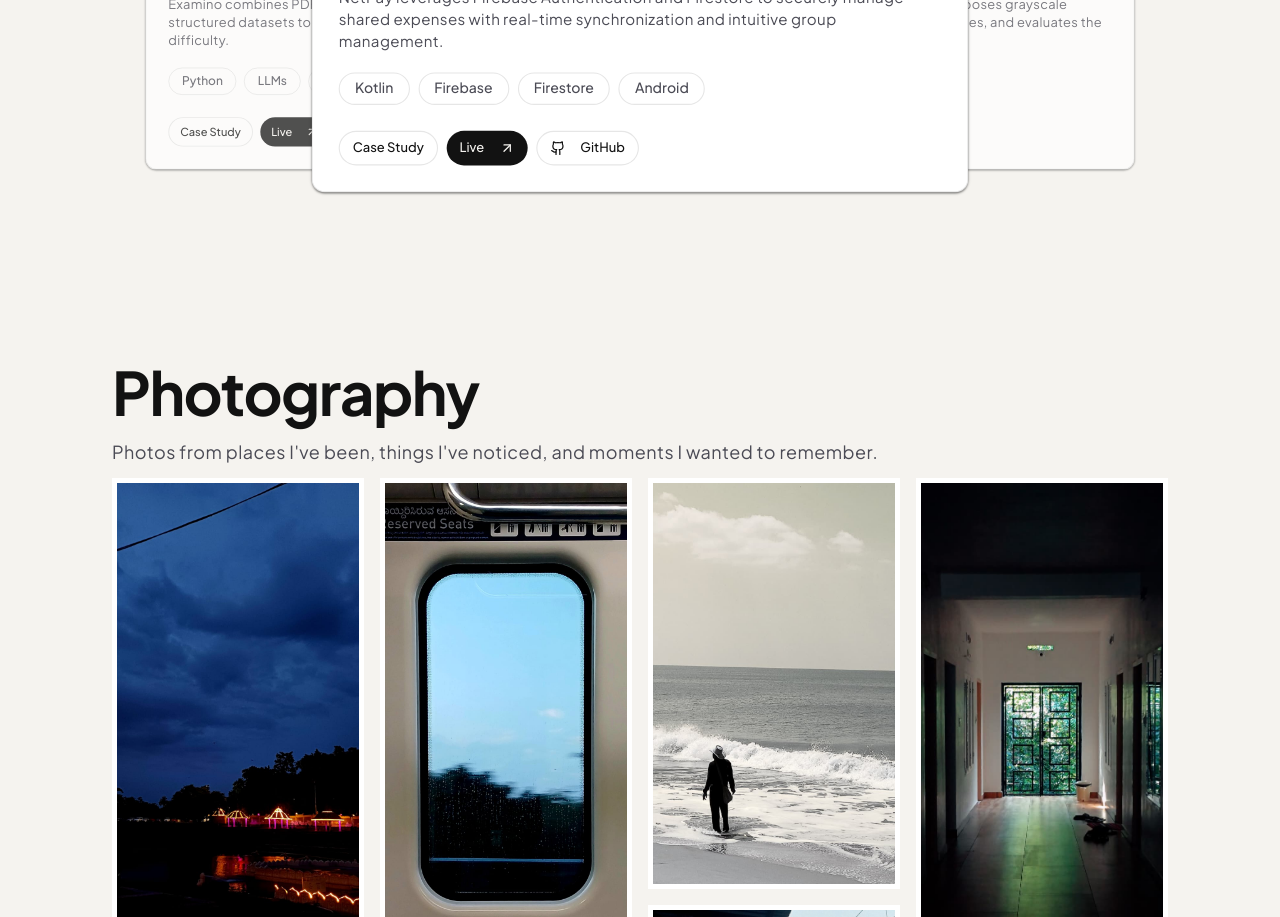
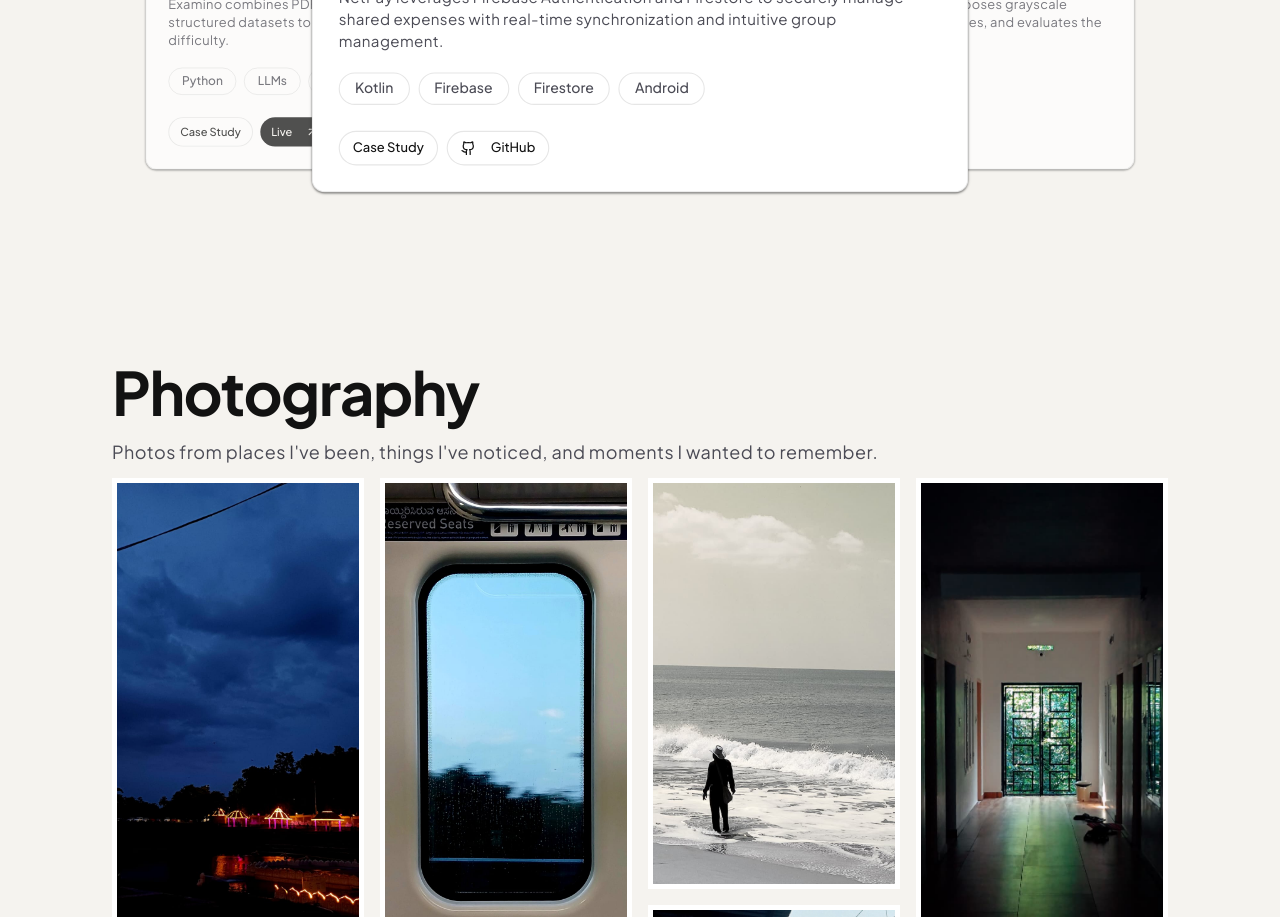
Before and after one commit to chitniskedar/kedar-portfolio, a React (Vite) app: page / in a window 1280 px wide. Shown: the part 1620-2537 px from the top of the page. Built offline with nearby package versions, Linux system fonts and the light colour scheme.

Commit message:
added live link for svd

```diff
--- a/src/content/projects.ts
+++ b/src/content/projects.ts
@@ -188,7 +188,6 @@ export const projects: Project[] = [
 
     github: "https://github.com/chitniskedar/NetPay",
 
-    live: "https://svd-image-compression.vercel.app/",
 
     image: "/projects/netpay.png",
 
@@ -243,6 +242,8 @@ export const projects: Project[] = [
     ],
 
     github: "https://github.com/chitniskedar/SVD-Image-Compression",
+
+    live: "https://svd-image-compression.vercel.app/",
 
     image: "/projects/svd-overview.png",
 
```
